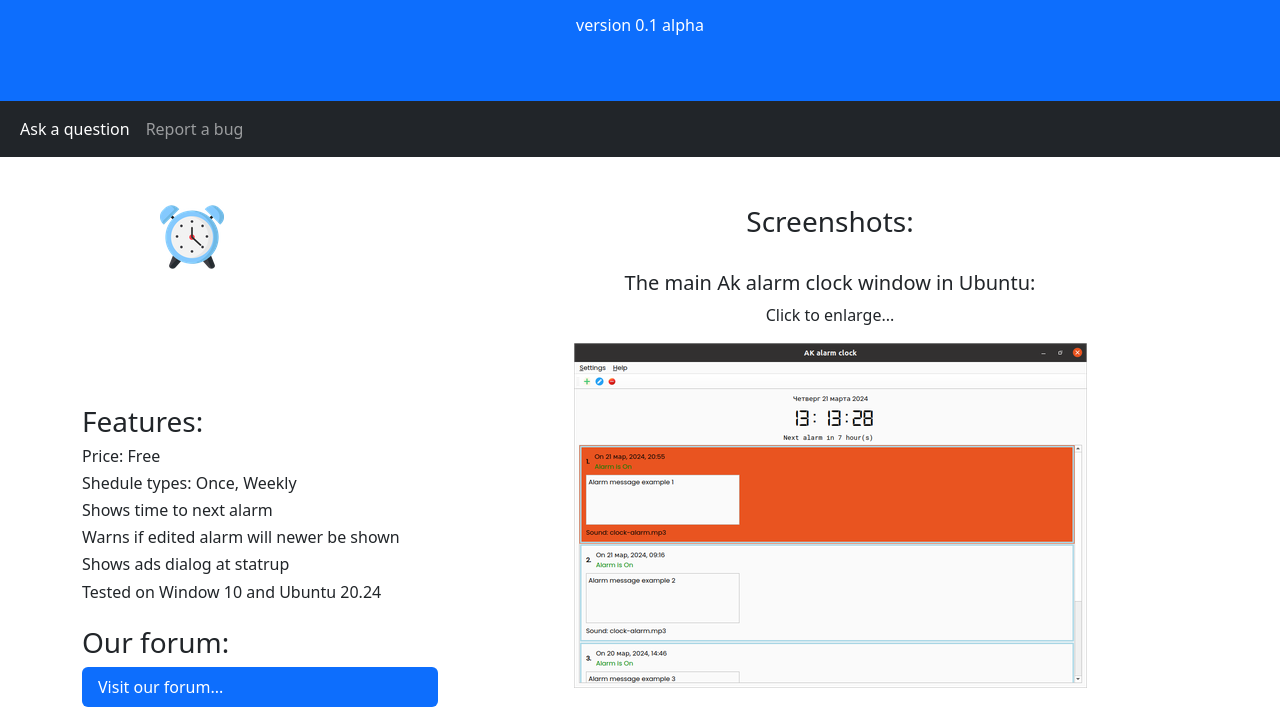
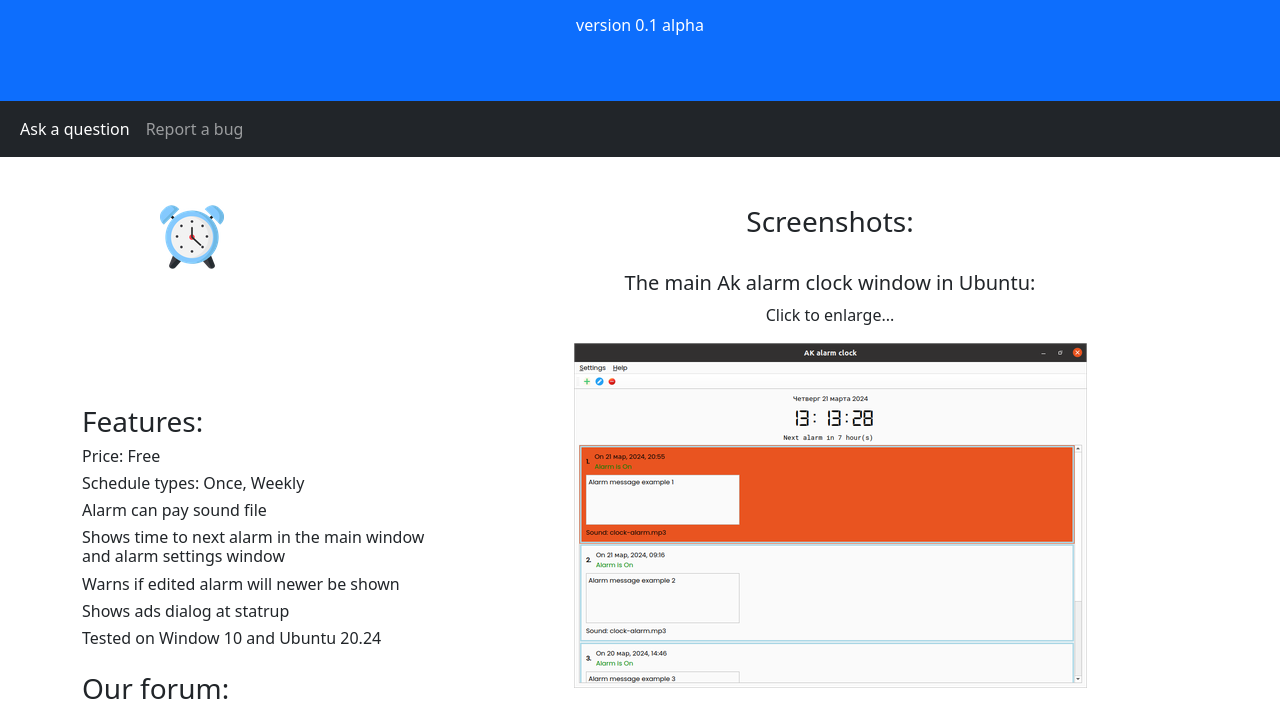
Before and after one commit to AndreiKeino/ak-alarm-clock, a plain HTML site: page index.html in a window 1280 px wide. Shown: the part 131-840 px from the top of the page. Drawn offline with nearby package versions, Linux system fonts and the light colour scheme; some packages are replaced by stand-ins of ours; files that its build step writes are made by us from their sources; a script that the page names is missing.

Commit message:
some grammar error fixed

```diff
--- a/index.html
+++ b/index.html
@@ -49,8 +49,9 @@
         alt="Thumbnail"></div>
       <h3>Features:</h3>
       <h6>Price: Free</h6>
-      <h6>Shedule types: Once, Weekly</h6>
-      <h6>Shows time to next alarm</h6>
+      <h6>Schedule types: Once, Weekly</h6>
+	  <h6>Alarm can pay sound file</h6>
+      <h6>Shows time to next alarm in the main window and alarm settings window</h6>
       <h6>Warns if edited alarm will newer be shown</h6>
       <h6>Shows ads dialog at statrup</h6>
       <h6>Tested on Window 10 and Ubuntu 20.24</h6>
```
